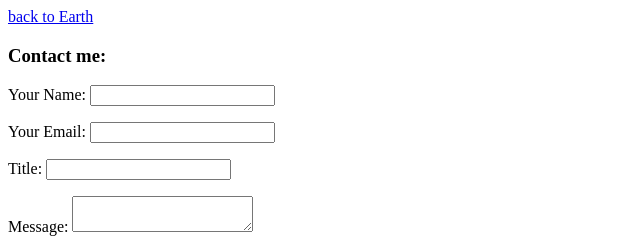
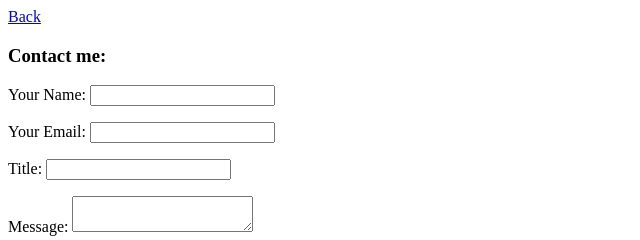
Before and after one commit to barbarazuk/web, a plain HTML site: page contact.html in a window 1280 px wide. Shown: the top 240 px of the page, 0-640 px from the left. Drawn offline with Linux system fonts and the light colour scheme.

Commit message:
Update contact.html

```diff
--- a/contact.html
+++ b/contact.html
@@ -5,7 +5,7 @@
     </head>
     <body>
 
-     <a href="../index.html">back to Earth</a>
+     <a href="../index.html">Back</a>
      <h3> Contact me: </h3>
 
 
```
